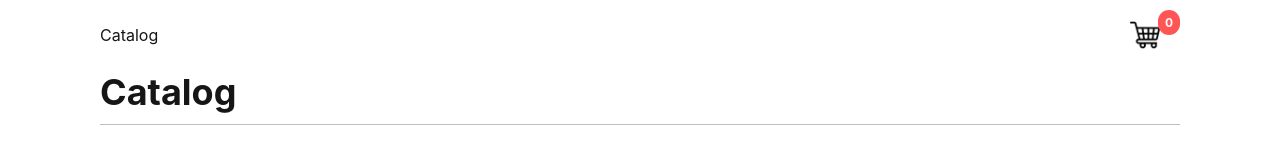
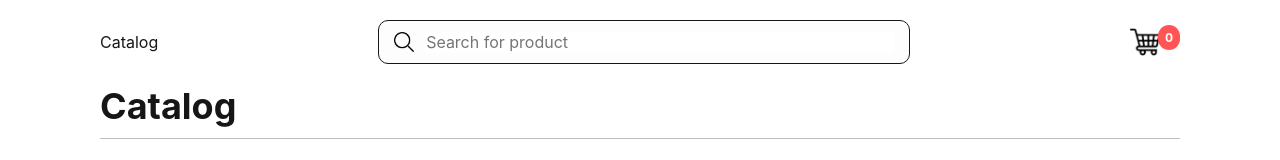
Before and after one commit to athomas97/ecommerce_website, a React (Vite) app in the folder ecommerce_website/: page /catalog in a window 1280 px wide. Shown: the top 160 px of the page. Built offline with nearby package versions, Linux system fonts and the light colour scheme.

Commit message:
Added search bar, updated styling for other inputs (border changed to outline on hover, cursor changes to text when hovering price inputs)

```diff
--- a/ecommerce_website/src/App.css
+++ b/ecommerce_website/src/App.css
@@ -75,11 +75,13 @@
 #cart-icon {
   display: flex;
   position: relative;
+  align-items: center;
+  height: 100%;
   margin-right: var(--spacing-3);
 
   p {
     position: absolute;
-    top: calc(var(--spacing-2) * -1);
+    top: var(--spacing-1);
     right: calc(var(--spacing-3) * -1);
     text-align: center;
     background-color: var(--primary-color);
@@ -234,6 +236,23 @@
   font-size: var(--label-font-size);
 }
 
+select,
+#search-bar,
+.price-input-container,
+input:not(.price-input-container input, #search-bar input) {
+  padding: 10px 15px;
+  border: 1px solid var(--gray-4);
+  border-radius: var(--border-radius);
+  background-color: var(--white);
+  text-align: left;
+}
+
+select:hover,
+#search-bar:hover,
+.price-input-container:hover {
+    outline: 2px solid var(--gray-4);
+}
+
 /* Multi Select DropDown */
 .checkbox-wrapper {
   display: flex;
@@ -257,10 +276,36 @@
   width: 100%;
 }
 
+/* Search Input */
+#search-bar {
+  display: flex;
+  position: relative;
+  max-width: 500px;
+  cursor: text;
+
+  input {
+    border: none;
+    margin-left: 5px;
+    width: 100%;
+
+    &:focus {
+      border: none;
+      outline: none;
+    }
+  }
+
+  img {
+    width: 20px;
+    height: 20px;
+    pointer-events: none;
+  }
+}
+
 /* Price Input */
 .price-input-container {
   display: flex;
   flex-direction: column;
+  cursor: text;
 
   p {
     transition: font-size 0.2s ease, display 0.1s;
@@ -271,17 +316,8 @@
   }
 }
 
-select, .price-input-container {
+.price-input-container {
   width: 100%;
-  padding: 10px 15px;
-  border: 1px solid var(--gray-4);
-  border-radius: var(--border-radius);
-  background-color: var(--white);
-  text-align: left;
-
-  &:hover {
-    border: 2px solid var(--gray-4);
-  }
 }
 
 .price-input-container.is-open input {
--- a/ecommerce_website/src/App.jsx
+++ b/ecommerce_website/src/App.jsx
@@ -1,5 +1,6 @@
 import './App.css'
 
+import { useState } from 'react';
 import { BrowserRouter, Routes, Route, Link, Navigate } from 'react-router-dom';
 import { calculateCartQuantity } from '/src/utils/Common.utils'
 
@@ -7,10 +8,12 @@ import Catalog from "./pages/Catalog"
 import Product from "./pages/Product"
 import Checkout from "./pages/Checkout"
 import CartIcon from "./components/CartIcon"
+import SearchBar from './components/SearchBar'
 import { usePersistedState } from '/src/hooks/usePersistedState'
 
 function App() {
   const [cart, updateCart] = usePersistedState('cart', {});
+  const [searchTerm, setSearchTerm] = useState('');
 
   // Callback Function
   const handleCartChange = (data) => {
@@ -25,6 +28,10 @@ function App() {
             Catalog
           </Link>
         </div>
+        <SearchBar
+          value={searchTerm}
+          onSearchChange={setSearchTerm}
+        />
         <Link to="/checkout">
           <CartIcon quantity={calculateCartQuantity(cart)}/>
         </Link>
@@ -39,6 +46,7 @@ function App() {
             <Catalog
               parent_cart={cart}
               onCartChange={handleCartChange}
+              searchTerm={searchTerm}
             />
           }
         />
--- /dev/null
+++ b/ecommerce_website/src/components/SearchBar.jsx
@@ -0,0 +1,38 @@
+import { useRef } from 'react';
+
+import { ICONS } from '/src/constants'
+
+function SearchBar({ value, onSearchChange }) {
+  const inputRef = useRef(null);
+
+  const focusSearchInput = (event) => {
+    if (event.target.closest('img')) {
+      return;
+    }
+    inputRef.current?.focus();
+  };
+
+  return (
+    <div
+      id="search-bar"
+      onClick={focusSearchInput}
+      style={{ display: 'flex', alignItems: 'center', gap: '5px', width: '100%' }}
+    >
+      <img
+        src={ICONS.SEARCH}
+        alt="Search Icon"
+      />
+      <input
+        ref={inputRef}
+        type="text"
+        id="search"
+        name="search"
+        placeholder="Search for product"
+        value={value}
+        onChange={(event) => onSearchChange(event.target.value)}
+      />
+    </div>
+  );
+}
+
+export default SearchBar;
--- a/ecommerce_website/src/constants.js
+++ b/ecommerce_website/src/constants.js
@@ -1,11 +1,13 @@
 import cartIcon from './assets/icons/shopping-cart.png'
 import addToCartIcon from './assets/icons/add-to-cart.png'
 import removeFromCartIcon from './assets/icons/remove.png'
+import searchIcon from './assets/icons/search.png'
 
 export const ICONS = {
   CART: cartIcon,
   ADD_TO_CART: addToCartIcon,
   REMOVE_FROM_CART: removeFromCartIcon,
+  SEARCH: searchIcon,
 }
 export const SORT_BY = {
   NEWEST: "Newest",
--- a/ecommerce_website/src/pages/Catalog.jsx
+++ b/ecommerce_website/src/pages/Catalog.jsx
@@ -8,7 +8,7 @@ import products from '../assets/products.json'
 import ProductCard from '../components/ProductCard'
 import FilterBar from '../components/FilterBar'
 
-function Catalog({parent_cart, onCartChange}) {
+function Catalog({parent_cart, onCartChange, searchTerm}) {
     const [filters, setFilters] = useState({
         "sort_by": Object.values(SORT_BY)[0],
         "availability": createFilters(AVAILABILITY),
@@ -59,7 +59,7 @@ function Catalog({parent_cart, onCartChange}) {
     };
 
     // Filter products
-    let products_set = filter(filters, products)
+    let products_set = filter({ ...filters, name: searchTerm }, products)
 
     // Sort products
     let sorted_products = sort(filters.sort_by, products_set)
--- a/ecommerce_website/src/utils/Filter.utils.js
+++ b/ecommerce_website/src/utils/Filter.utils.js
@@ -14,6 +14,7 @@ export function filter(filters, products) {
   };
   const minPrice = parseBound(filters.price?.min);
   const maxPrice = parseBound(filters.price?.max);
+  const nameQuery = String(filters.name || '').trim().toLowerCase();
 
   const categoryFiltered = activeCategories.length > 0
     ? products.filter((entry) => activeCategories.includes(entry.category))
@@ -25,6 +26,13 @@ export function filter(filters, products) {
     String(text || '').toLowerCase().replace(/\s+/g, '-');
 
   return productsSet.filter((product) => {
+    if (
+      nameQuery &&
+      !String(product.name || '').toLowerCase().includes(nameQuery)
+    ) {
+      return false;
+    }
+
     if (activeAvailability.length > 0) {
       const productKey = normalizeAvailability(product.availability);
       if (!activeAvailability.includes(productKey)) return false;
```
